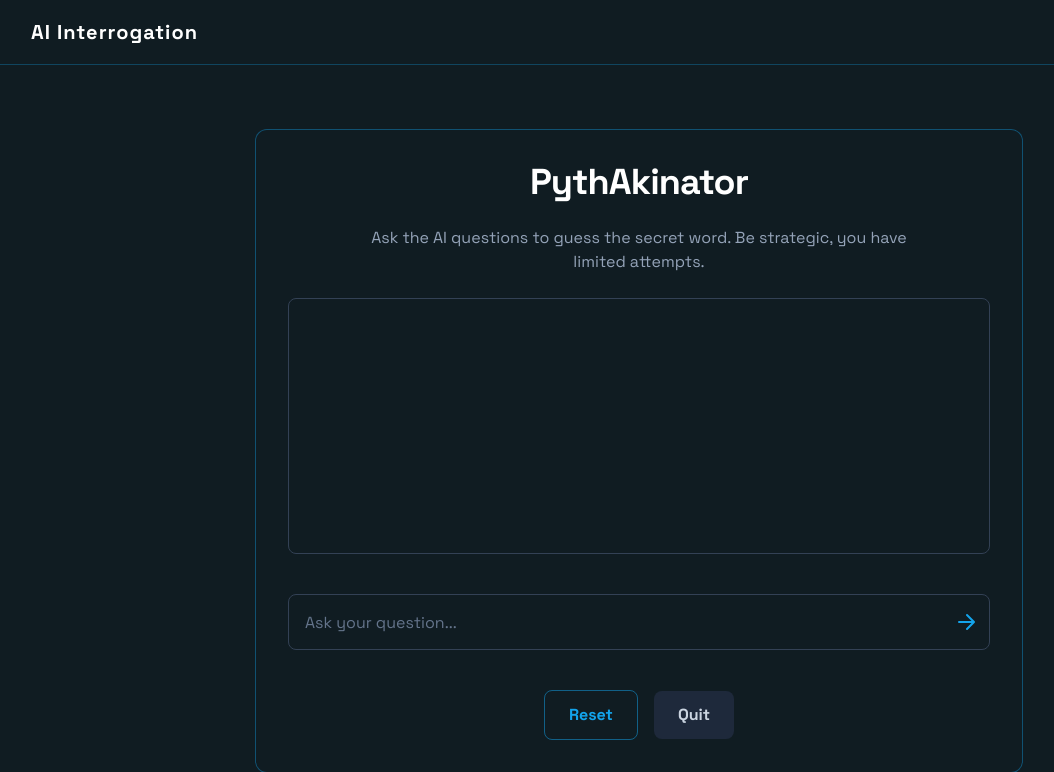
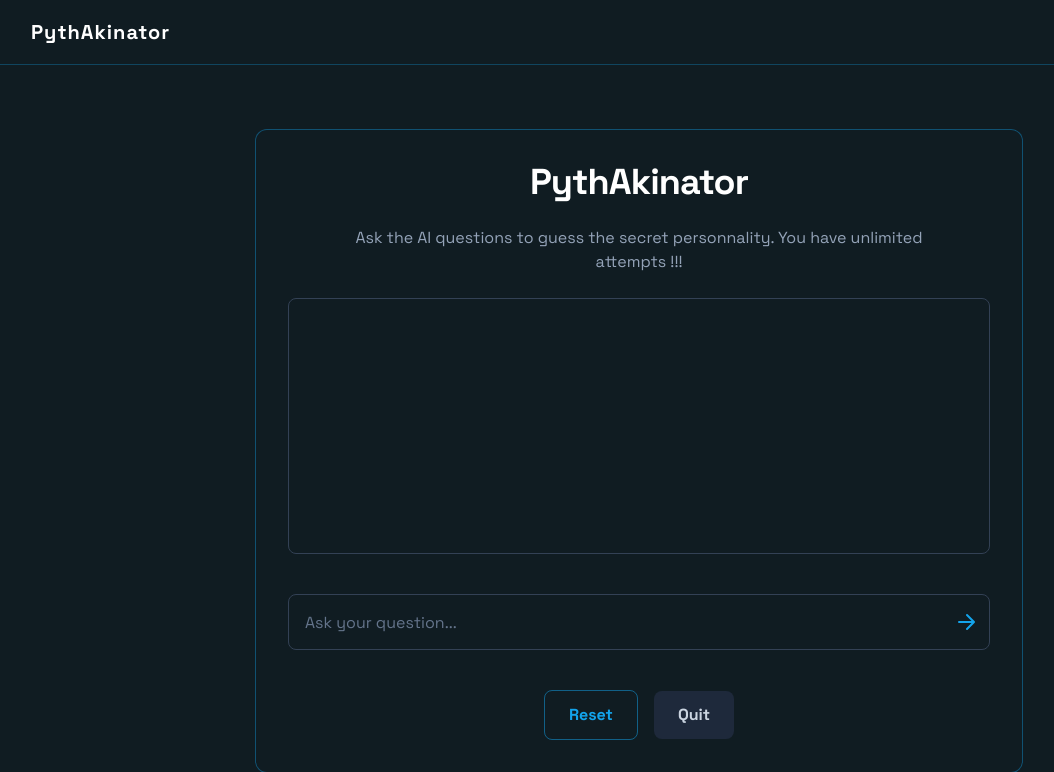
Before and after one commit to royalforcez/PythAkinator, a Flask app: page / in a window 1280 px wide. Shown: the top 772 px of the page, without its empty margins (1-1055 px from the left). Run offline with Flask 3, Linux system fonts and the light colour scheme; some libraries are stand-ins or nearby versions.

Commit message:
Update index.html

```diff
--- a/templates/index.html
+++ b/templates/index.html
@@ -4,7 +4,7 @@
 <head>
   <meta charset="utf-8" />
   <meta content="width=device-width, initial-scale=1.0" name="viewport" />
-  <title>AI Interrogation Room</title>
+  <title>PythAkinator</title>
   <link crossorigin="" href="https://fonts.gstatic.com/" rel="preconnect" />
   <link as="style" href="https://fonts.googleapis.com/css2?display=swap&amp;family=Space+Grotesk:wght@400;500;700"
     onload="this.rel='stylesheet'" rel="stylesheet" />
@@ -33,7 +33,7 @@
     <header class="border-b border-primary/20 dark:border-primary/30 px-4 sm:px-6 lg:px-8">
       <div class="container mx-auto flex h-16 items-center justify-between">
         <div class="flex items-center gap-4">
-          <h1 class="text-xl font-bold tracking-wider text-slate-800 dark:text-white">AI Interrogation</h1>
+          <h1 class="text-xl font-bold tracking-wider text-slate-800 dark:text-white">PythAkinator</h1>
         </div>
       </div>
     </header>
@@ -46,7 +46,7 @@
 
             <h2 class="text-3xl md:text-4xl font-bold text-slate-800 dark:text-white tracking-tight">PythAkinator</h2>
             <p class="text-slate-600 dark:text-slate-400 max-w-xl mx-auto">
-              Ask the AI questions to guess the secret word. Be strategic, you have limited attempts.
+              Ask the AI questions to guess the secret personnality. You have unlimited attempts !!!
             </p>
 
             <!-- Chat box -->
```
